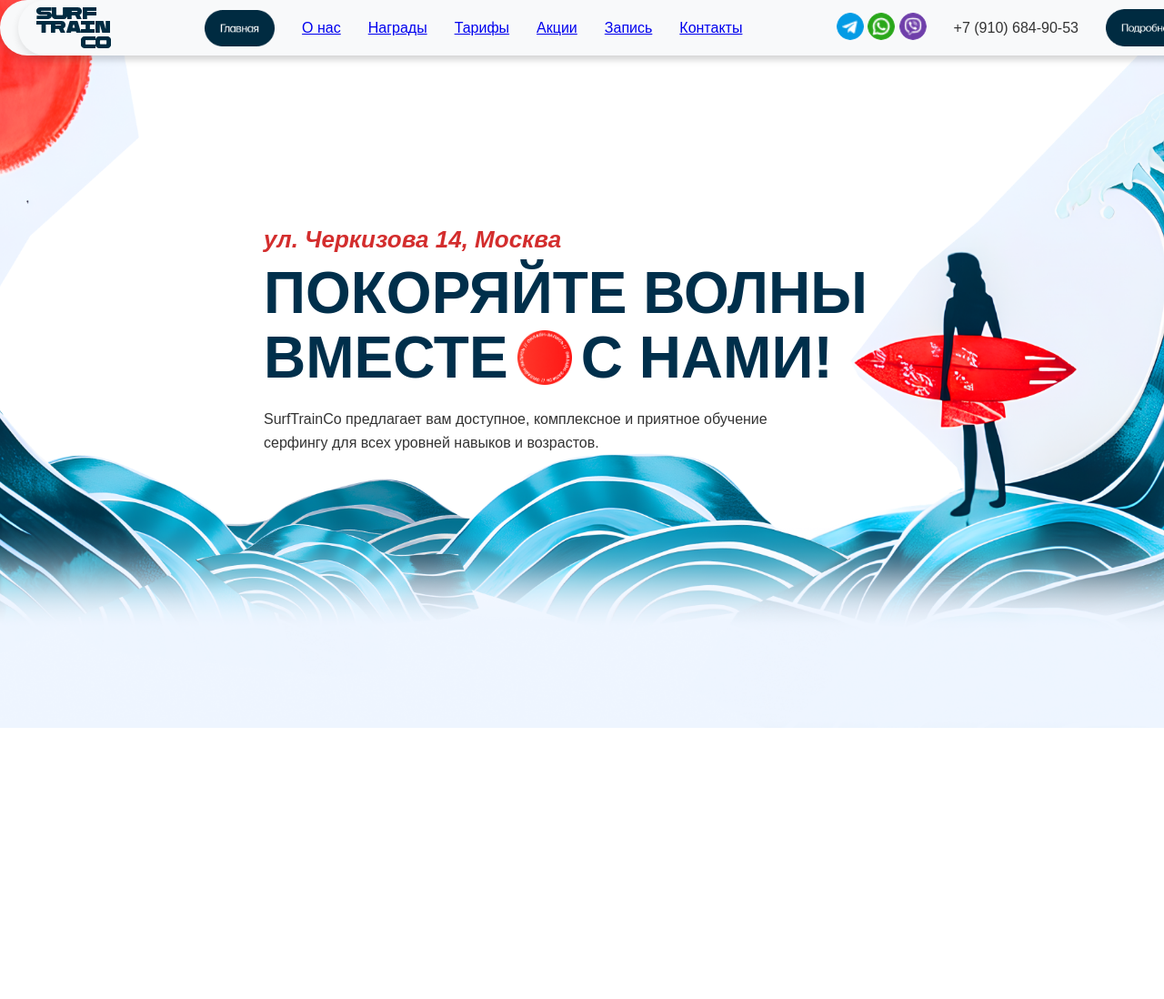
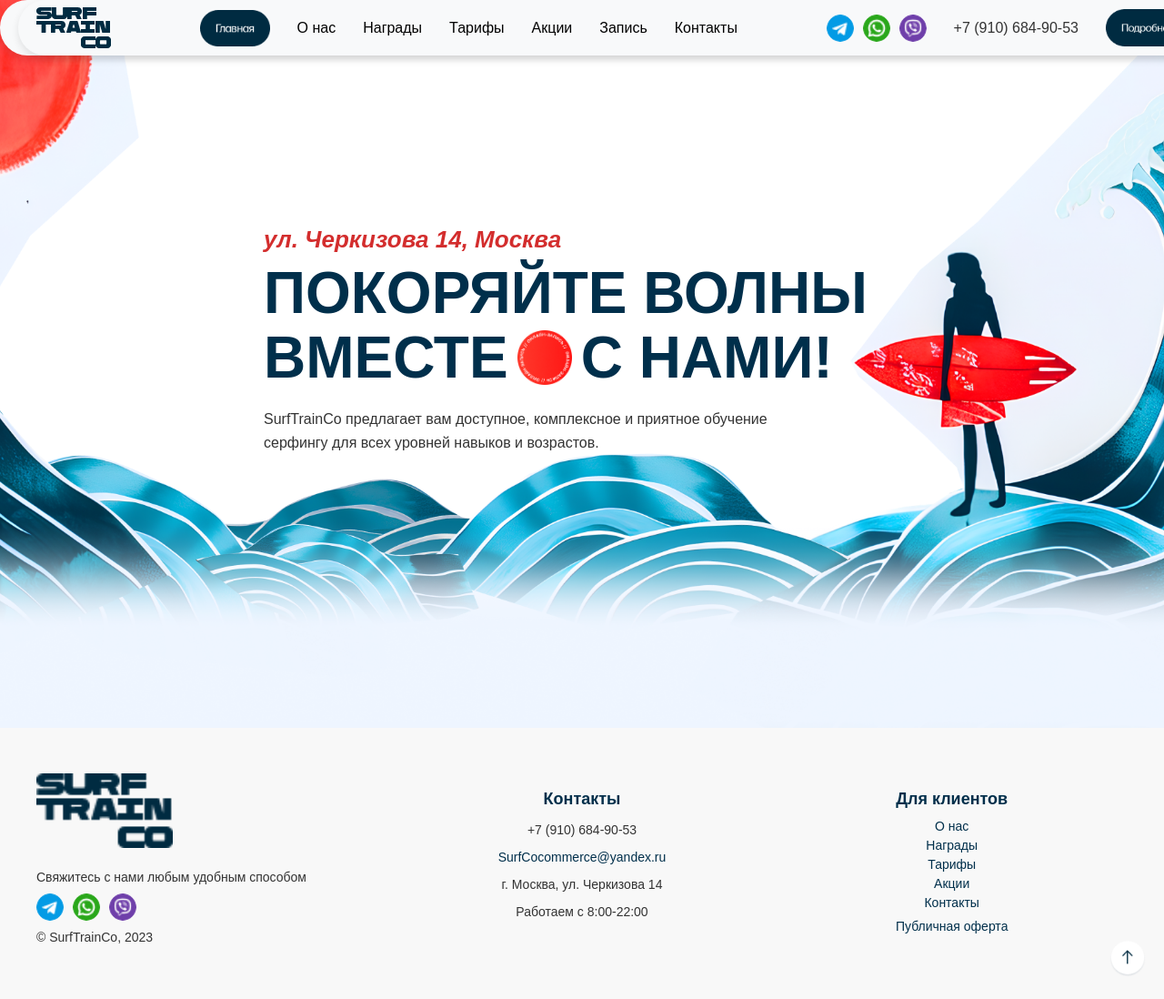
Before and after one commit to quikberry/control, a plain HTML site: page index.html in a window 1280 px wide. Shown: the top 1098 px of the page at 91% size. Before the commit the page ends 800 px from the top, so only its background shows below. Drawn offline with Linux system fonts and the light colour scheme; a web font is replaced by a local one.

Commit message:
Типография шапки + подвал

```diff
--- a/index.css
+++ b/index.css
@@ -1,8 +1,15 @@
 @font-face {
     font-family: 'Panton Rust Script';
     src: url('fonts/myFont.ttf') format('truetype');
-    font-weight: 600; /* SemiBold */
-    font-style: italic; /* Italic */
+    font-weight: 600;
+    font-style: italic;
+  }
+
+  @font-face {
+    font-family: 'Forma DJR Cyrillic Deck';
+    src: url('fonts/forma-djr-cyrillic-deck-regular.ttf') format('truetype');
+    font-weight: normal;
+    font-style: normal;
   }
 
   body {
@@ -129,34 +136,35 @@
   }
 
   .screen-form {
-    height: 100vh; /* Экранная форма занимает всю высоту экрана */
+    height: 100vh;
     background: url('image/mainFramePng1.png') no-repeat center center/cover; /* Фон экранной формы */
     display: flex;
     flex-direction: column;
-    justify-content: space-between; /* Шапка сверху, контент центрируется */
+    justify-content: space-between;
   }
 
   .header {
+    font-family: 'Forma DJR Cyrillic Deck', sans-serif;
     display: flex;
     justify-content: space-between;
     align-items: center;
-    height: 61px; /* Задаём высоту */
-    width: 1336px; /* Задаём ширину */
-    margin: 0 auto; /* Централизация по горизонтали */
-    background-color: #f8f9fa; /* Задний фон */
-    border-radius: 30px; /* Скруглённые края */
-    box-shadow: 0px 4px 8px rgba(0, 0, 0, 0.1); /* Лёгкая тень для объёма */
-    padding: 0 20px; /* Внутренний отступ */
+    height: 61px;
+    width: 1336px;
+    margin: 0 auto;
+    background-color: #f8f9fa;
+    border-radius: 30px;
+    box-shadow: 0px 4px 8px rgba(0, 0, 0, 0.1);
+    padding: 0 20px;
   }
 
   .header-container {
-    width: 1336px; /* Фиксированная ширина */
-    height: 61px; /* Фиксированная высота */
-    margin: 30px auto; /* Централизуем шапку с отступом сверху */
+    width: 1336px;
+    height: 61px;
+    margin: 30px auto;
     display: flex;
     align-items: center;
     justify-content: space-between;
-    padding: 0 20px; /* Внутренние отступы */
+    padding: 0 20px;
     background-color: #f8f9fa;
     border-radius: 30px;
     box-shadow: 0px 4px 8px rgba(0, 0, 0, 0.1);
@@ -164,7 +172,8 @@
 
   .nav-list {
     display: flex;
-    gap: 30px; /* Промежутки между пунктами меню */
+    font-size: 16px;
+    gap: 30px;
     list-style: none;
     margin: 0;
     padding: 0;
@@ -172,11 +181,24 @@
 
   .nav-item {
     display: flex;
+    text-decoration: none;
     align-items: center;
   }
 
+  .nav-item a {
+    text-decoration: none; /* Убираем подчёркивание */
+    color: inherit; /* Унаследовать цвет текста */
+    font-size: 16px;
+    font-family: 'Forma DJR Cyrillic Deck', sans-serif;
+    transition: color 0.3s ease;
+  }
+
+  .nav-item a:hover {
+    color: #FFA500; /* Цвет при наведении */
+  }
+
   .nav-image {
-    height: 40px; /* Устанавливаем размеры для изображения "Главная" */
+    height: 40px;
     width: auto;
     cursor: pointer;
   }
@@ -184,7 +206,7 @@
   .header-actions {
     display: flex;
     align-items: center;
-    gap: 30px; /* Расстояние между иконками и номером телефона */
+    gap: 30px;
   }
 
   .social-icons img {
@@ -200,6 +222,7 @@
 
   .phone-number {
     font-size: 16px;
+    font-family: 'Forma DJR Cyrillic Deck', sans-serif;
     color: #333;
   }
 
@@ -222,14 +245,14 @@
     font-family: 'Panton Rust Script', sans-serif;
     font-size: 26px;
     font-style: italic;
-    color: #d32d2d; /* Красный цвет */
-    font-weight: 600; /* SemiBold */
+    color: #d32d2d;
+    font-weight: 600;
     margin-bottom: 10px;
   }
 
   .main-heading {
     font-size: 64px;
-    color: #002f4b; /* Темно-синий */
+    color: #002f4b;
     font-weight: bold;
     line-height: 1.1;
     margin: 0;
@@ -238,11 +261,11 @@
   .heading-line {
     display: flex;
     align-items: center;
-    gap: 10px; /* Расстояние между словами и значком */
+    gap: 10px;
   }
 
   .online-icon {
-    width: 60px; /* Размер значка */
+    width: 60px;
     height: auto;
   }
 
@@ -253,3 +276,122 @@
     line-height: 1.6;
     margin-top: 20px;
   }
+
+  .footer {
+    background-color: #f8f8f8;
+    position: relative;
+    padding: 50px 20px;
+    text-align: center;
+  }
+
+  .footer-container {
+    display: flex;
+    justify-content: space-between;
+    align-items: flex-start;
+    max-width: 1200px;
+    margin: 0 auto;
+    flex-wrap: wrap;
+    gap: 20px;
+  }
+
+  .footer-logo-section {
+    flex: 1;
+    text-align: left;
+  }
+
+  .footer-logo {
+    width: 150px;
+    margin-bottom: 10px;
+  }
+
+  .footer-logo-section p {
+    margin: 10px 0;
+    font-size: 14px;
+    color: #333;
+  }
+
+  .social-icons {
+    display: flex;
+    gap: 10px;
+    margin: 10px 0;
+  }
+
+  .social-icons img {
+    width: 30px;
+    height: 30px;
+    border-radius: 50%;
+    transition: transform 0.3s ease, box-shadow 0.3s ease;
+  }
+
+  .social-icons img:hover {
+    transform: scale(1.1);
+    box-shadow: 0 4px 10px rgba(0, 0, 0, 0.3);
+  }
+
+  .footer-contact-section,
+  .footer-links-section {
+    flex: 1;
+  }
+
+  .footer-contact-section h3,
+  .footer-links-section h3 {
+    font-size: 18px;
+    color: #002f4b;
+    margin-bottom: 10px;
+  }
+
+  .footer-contact-section p,
+  .footer-links-section ul {
+    font-size: 14px;
+    color: #333;
+  }
+
+  .footer-contact-section a,
+  .footer-links-section a {
+    text-decoration: none;
+    color: #002f4b;
+    transition: color 0.3s ease;
+  }
+
+  .footer-contact-section a:hover,
+  .footer-links-section a:hover {
+    color: #d32d2d;
+  }
+
+  .footer-links-section ul {
+    list-style: none;
+    padding: 0;
+    margin: 0 0 10px 0;
+  }
+
+  .footer-links-section ul li {
+    margin-bottom: 5px;
+  }
+
+  .public-offer {
+    display: block;
+    font-size: 14px;
+    color: #002f4b;
+    text-decoration: none;
+  }
+
+  .public-offer:hover {
+    color: #d32d2d;
+  }
+
+  .back-to-top {
+    position: absolute;
+    bottom: 20px;
+    right: 20px;
+  }
+
+  .back-to-top img {
+    width: 40px;
+    height: 40px;
+    cursor: pointer;
+    transition: transform 0.3s ease;
+  }
+
+  .back-to-top img:hover {
+    transform: scale(1.1);
+  }
--- a/index.html
+++ b/index.html
@@ -16,12 +16,12 @@
                   <li class="nav-item">
                     <img src="image/main.png" alt="Главная" class="nav-image">
                   </li>
-                  <li class="nav-item"><a href="#">О нас</a></li>
-                  <li class="nav-item"><a href="#">Награды</a></li>
-                  <li class="nav-item"><a href="#">Тарифы</a></li>
-                  <li class="nav-item"><a href="#">Акции</a></li>
-                  <li class="nav-item"><a href="#">Запись</a></li>
-                  <li class="nav-item"><a href="#">Контакты</a></li>
+                  <li class="nav-item"><a href="">О нас</a></li>
+                  <li class="nav-item"><a href="">Награды</a></li>
+                  <li class="nav-item"><a href="">Тарифы</a></li>
+                  <li class="nav-item"><a href="">Акции</a></li>
+                  <li class="nav-item"><a href="">Запись</a></li>
+                  <li class="nav-item"><a href="">Контакты</a></li>
                 </ul>
               </nav>
               <div class="header-actions">
@@ -54,6 +54,40 @@
 
       </div>
 
-
+      <footer class="footer">
+        <div class="footer-container">
+          <div class="footer-logo-section">
+            <img src="image/logo.png" alt="SurfTrainCo Logo" class="footer-logo">
+            <p>Свяжитесь с нами любым удобным способом</p>
+            <div class="social-icons">
+              <img src="image/tg.png" alt="Telegram">
+              <img src="image/wa.png" alt="WhatsApp">
+              <img src="image/vk.png" alt="VK">
+            </div>
+            <p>&copy; SurfTrainCo, 2023</p>
+          </div>
+          <div class="footer-contact-section">
+            <h3>Контакты</h3>
+            <p>+7 (910) 684-90-53</p>
+            <p><a href="mailto:SurfCocommerce@yandex.ru">SurfCocommerce@yandex.ru</a></p>
+            <p>г. Москва, ул. Черкизова 14</p>
+            <p>Работаем с 8:00-22:00</p>
+          </div>
+          <div class="footer-links-section">
+            <h3>Для клиентов</h3>
+            <ul>
+              <li><a href="#">О нас</a></li>
+              <li><a href="#">Награды</a></li>
+              <li><a href="#">Тарифы</a></li>
+              <li><a href="#">Акции</a></li>
+              <li><a href="#">Контакты</a></li>
+            </ul>
+            <a href="#" class="public-offer">Публичная оферта</a>
+          </div>
+        </div>
+        <div class="back-to-top">
+          <a href="#top"><img src="image/arrow-up.png" alt="Back to Top"></a>
+        </div>
+      </footer>
 </body>
 </html>
```
Also changed, not shown: image/arrow-up.png (added), image/Подложка 1.png (deleted).
